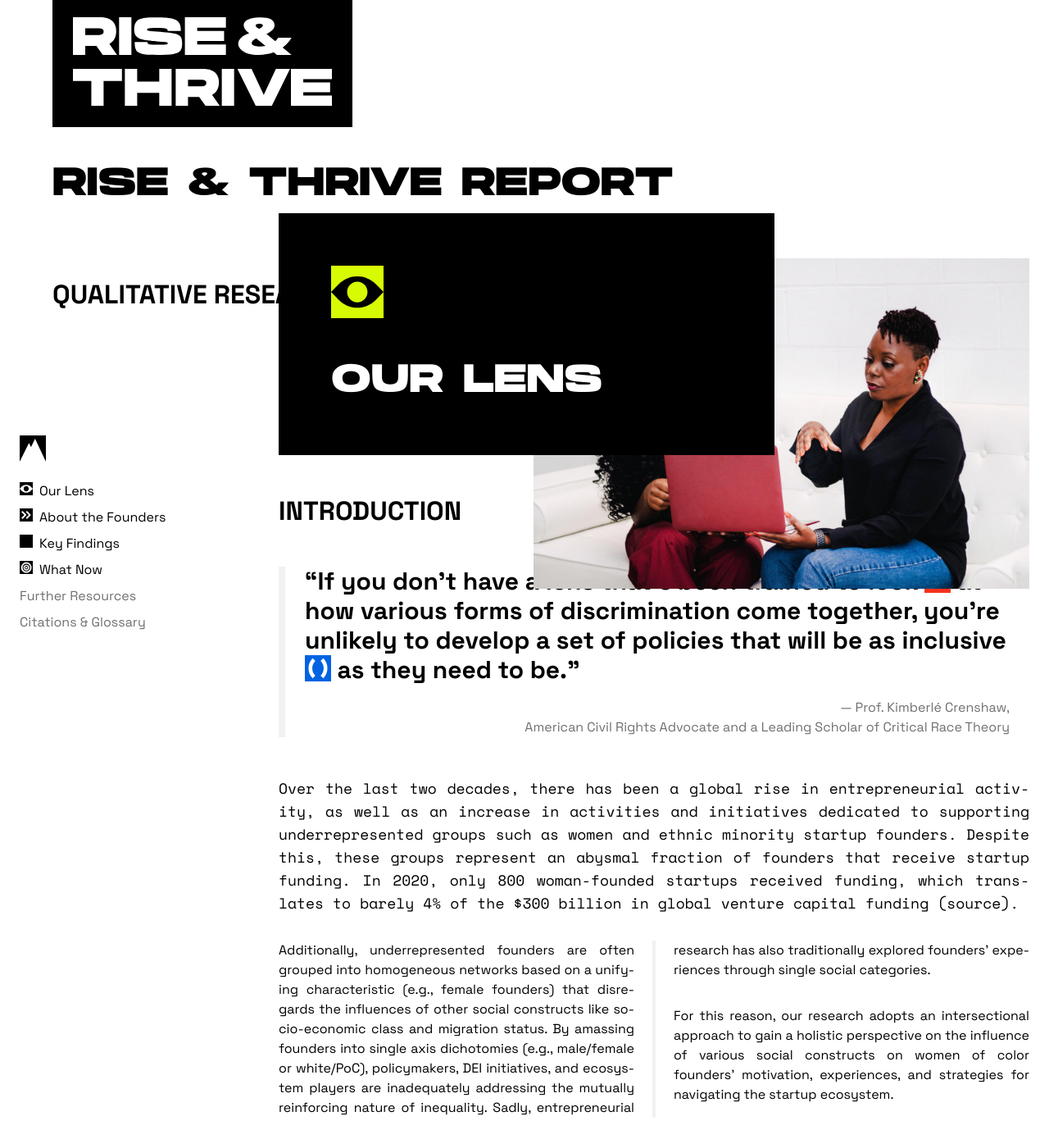
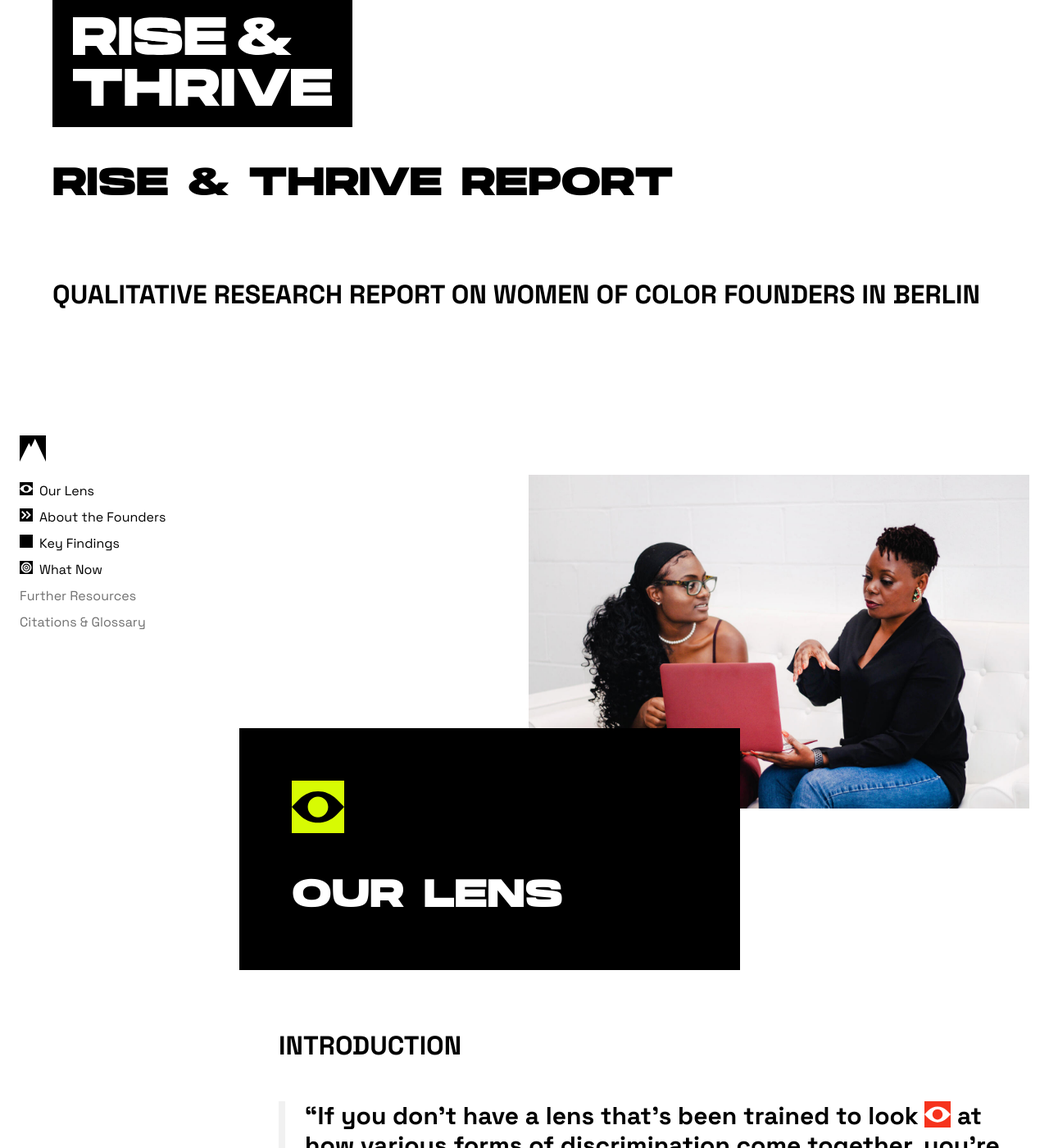
Before and after one commit to Founderland/Report, a Jekyll site: the page built from index.html, in a window 1280 px wide and 1400 px high, scrolled down 256 px. Shown: the whole window at 82% size. Built offline with Jekyll 4.4.1, drawn with Linux system fonts in a browser that asks for light colours.

Commit message:
section head

```diff
--- a/assets/styles/output.css
+++ b/assets/styles/output.css
@@ -842,6 +842,7 @@ video {
 #Nav
 #Text Columns
 #Unit Counter
+#Section Head
 
 */
 
@@ -1476,27 +1477,29 @@ nav.active .overlay {
 
 .section-head {
   position: relative;
-  height: calc(300px + 400 + 48 - 96);
+  height: calc(300px + 400px + 48px - 96px);
   /* img + title + padding - overlap*/
 }
 
+.section-head img,
+.section-head .title-card {
+  position: absolute;
+  width: 66.66%;
+}
+
 .section-head img {
-  width: 66%;
-  position: absolute;
+  top: 48px;
   right: 0;
-  top: 0;
-  margin-top: calc(-48px * 5);
 }
 
 .section-head .title-card {
+  bottom: 0;
+  left: -48px;
   --tw-text-opacity: 1;
   color: rgb(255 255 255 / var(--tw-text-opacity));
   --tw-bg-opacity: 1;
   background-color: rgb(0 0 0 / var(--tw-bg-opacity));
   padding: 4rem;
-  width: 66%;
-  position: absolute;
-  bottom: 0;
 }
 
 .section-head .symbol {
```
Also changed, not shown: assets/styles/input.css (+11 -8 lines).
